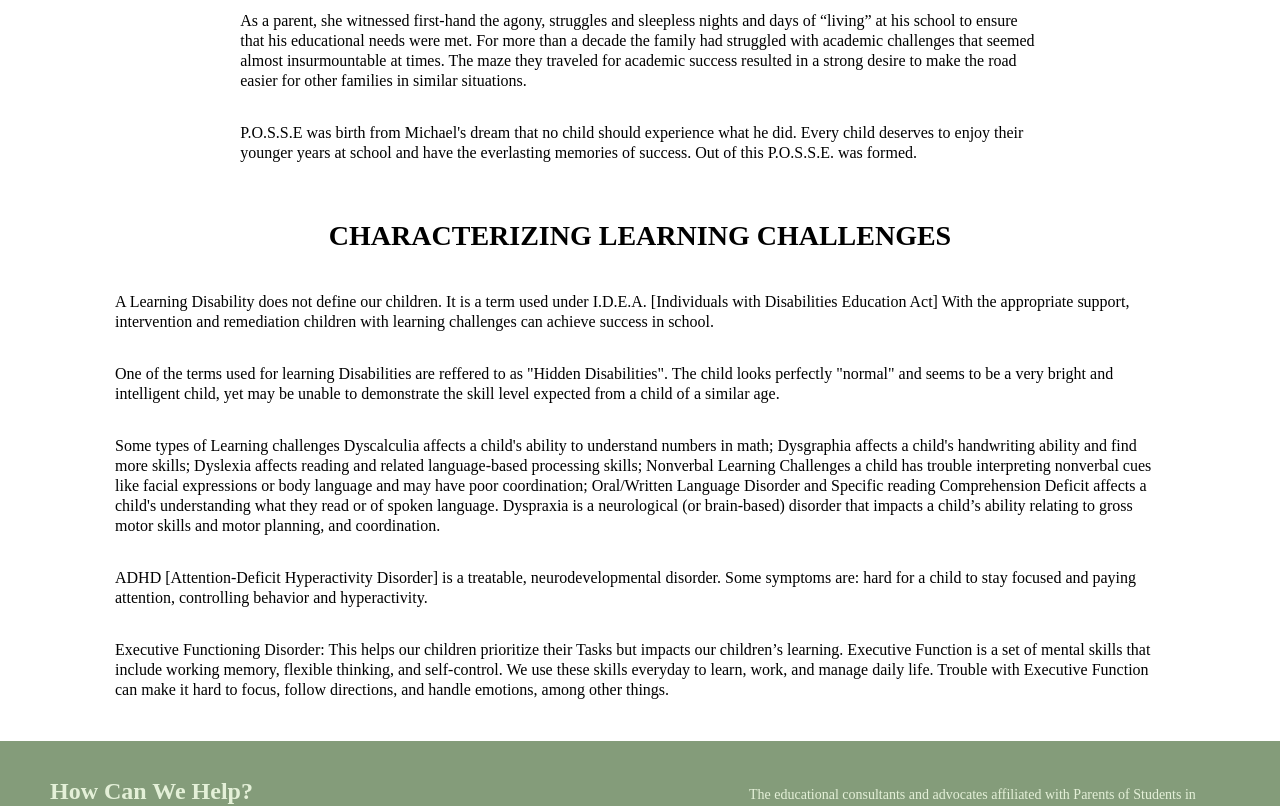
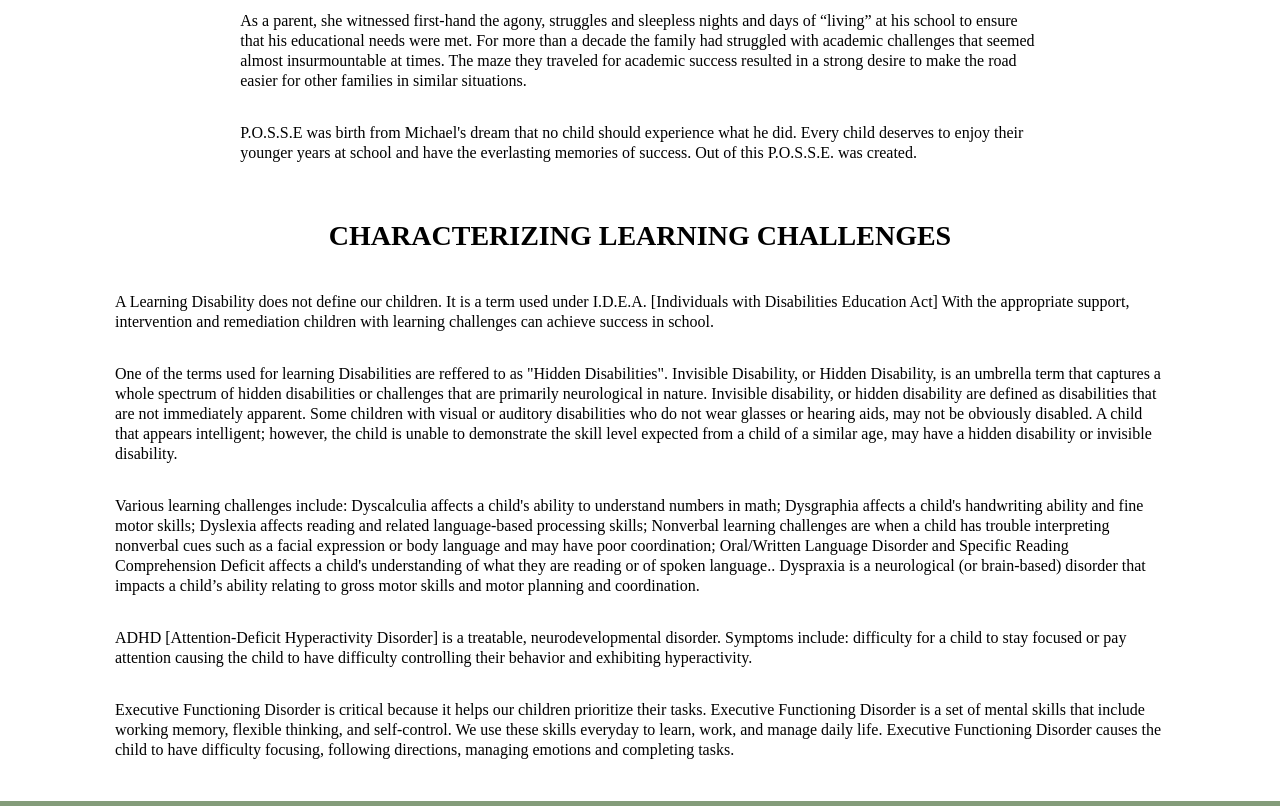
Before and after one commit to devNroses/p.o.s.s.e, a Nuxt app: page /history in a window 1280 px wide. Shown: the part 420-1226 px from the top of the page. Built offline with nearby package versions, Linux system fonts and the light colour scheme.

Commit message:
Client content changes

```diff
--- a/pages/history.vue
+++ b/pages/history.vue
@@ -5,7 +5,7 @@
       <div class="about-history-wrapper">
         <h2 class="pageTitle">History</h2>
         <p>
-          We are a 501 (c)(3) non-profit organization, P.O.S.S.E. began in 1998,
+          We are a 501 (c)(3) non-profit organization. P.O.S.S.E. began in 1998,
           when Marlena’s son, Michael, was diagnosed with a severe reading
           disability known as Dyseidetic, Dysphonetic Dyslexia. This is a
           learning challenge that affects children both visually and auditorily.
@@ -33,7 +33,7 @@
           P.O.S.S.E was birth from Michael's dream that no child should
           experience what he did. Every child deserves to enjoy their younger
           years at school and have the everlasting memories of success. Out of
-          this P.O.S.S.E. was formed.
+          this P.O.S.S.E. was created.
         </p>
       </div>
 
@@ -47,36 +47,44 @@
         </p>
         <p>
           One of the terms used for learning Disabilities are reffered to as
-          "Hidden Disabilities". The child looks perfectly "normal" and seems to
-          be a very bright and intelligent child, yet may be unable to
-          demonstrate the skill level expected from a child of a similar age.
+          "Hidden Disabilities". Invisible Disability, or Hidden Disability, is
+          an umbrella term that captures a whole spectrum of hidden disabilities
+          or challenges that are primarily neurological in nature. Invisible
+          disability, or hidden disability are defined as disabilities that are
+          not immediately apparent. Some children with visual or auditory
+          disabilities who do not wear glasses or hearing aids, may not be
+          obviously disabled. A child that appears intelligent; however, the
+          child is unable to demonstrate the skill level expected from a child
+          of a similar age, may have a hidden disability or invisible
+          disability.
         </p>
         <p>
-          Some types of Learning challenges Dyscalculia affects a child's
+          Various learning challenges include: Dyscalculia affects a child's
           ability to understand numbers in math; Dysgraphia affects a child's
-          handwriting ability and find more skills; Dyslexia affects reading and
-          related language-based processing skills; Nonverbal Learning
-          Challenges a child has trouble interpreting nonverbal cues like facial
-          expressions or body language and may have poor coordination;
-          Oral/Written Language Disorder and Specific reading Comprehension
-          Deficit affects a child's understanding what they read or of spoken
-          language. Dyspraxia is a neurological (or brain-based) disorder that
-          impacts a child’s ability relating to gross motor skills and motor
-          planning, and coordination.
+          handwriting ability and fine motor skills; Dyslexia affects reading
+          and related language-based processing skills; Nonverbal learning
+          challenges are when a child has trouble interpreting nonverbal cues
+          such as a facial expression or body language and may have poor
+          coordination; Oral/Written Language Disorder and Specific Reading
+          Comprehension Deficit affects a child's understanding of what they are
+          reading or of spoken language.. Dyspraxia is a neurological (or
+          brain-based) disorder that impacts a child’s ability relating to gross
+          motor skills and motor planning and coordination.
         </p>
         <p>
           ADHD [Attention-Deficit Hyperactivity Disorder] is a treatable,
-          neurodevelopmental disorder. Some symptoms are: hard for a child to
-          stay focused and paying attention, controlling behavior and
-          hyperactivity.
+          neurodevelopmental disorder. Symptoms include: difficulty for a child
+          to stay focused or pay attention causing the child to have difficulty
+          controlling their behavior and exhibiting hyperactivity.
         </p>
         <p>
-          Executive Functioning Disorder: This helps our children prioritize
-          their Tasks but impacts our children’s learning. Executive Function is
-          a set of mental skills that include working memory, flexible thinking,
+          Executive Functioning Disorder is critical because it helps our
+          children prioritize their tasks. Executive Functioning Disorder is a
+          set of mental skills that include working memory, flexible thinking,
           and self-control. We use these skills everyday to learn, work, and
-          manage daily life. Trouble with Executive Function can make it hard to
-          focus, follow directions, and handle emotions, among other things.
+          manage daily life. Executive Functioning Disorder causes the child to
+          have difficulty focusing, following directions, managing emotions and
+          completing tasks.
         </p>
       </div>
     </div>
--- a/pages/index.vue
+++ b/pages/index.vue
@@ -20,7 +20,7 @@
         </Slider>
       </div>
       <div class="landing-message">
-        <h1>Welcome Parents</h1>
+        <h1 class="pageTitle">Welcome Parents</h1>
         <p>
           Welcome to Parents of Students in Special Education, also known as
           P.O.S.S.E. We are here to assist you with your son or daughter’s
@@ -32,19 +32,19 @@
           Our vision is to reduce the drop out rate for children with learning
           challenges that attend our public schools. P.O.S.S.E. is focused on
           progressively moving the child forward consistent with their
-          educational grade level. The Mission of P.O.S.S.E. is to prevent a
+          educational grade level. The Mission of P.O.S.S.E. is to prevent the
           retention rate that creates a negative experience for a child that can
-          have a impact on them for life. [U.S.Department of Education
-          Statistical Report].
+          impact them for a lifetime. [U.S.Department of Education Statistical
+          Report].
         </p>
         <p>
-          P.O.S.S.E.’S Mission is to create educational opportunities for
-          children grades 3-12 with learning challenges by advocating for
+          P.O.S.S.E.’s Mission is to create educational opportunities for
+          children grades 1-12 with learning challenges by advocating for
           effective research-based learning programs that will promote the
-          success and dignity of our children. When children with disabilities
-          can realize their right to education, it will have a lifelong and
-          positive impact on their learning, achievement and employment
-          opportunities.
+          success and dignity of our children. When children with learning
+          challenges can realize their right to education, this will have a
+          lifelong and positive impact on their learning, achievement and
+          employment opportunities.
         </p>
         <p>
           P.O.S.S.E.’s hero is Helen Keller. She overcame the struggle of being
@@ -52,7 +52,7 @@
           and made changes in the world despite her disabilities.... Keller is
           the power of perseverance to overcome great obstacles. One of the
           Themes in her Book is
-          <b><u>“the Power of the Right Kind of Education.”</u></b>
+          <b>“<u>The Power of the Right Kind of Education</u>”.</b>
         </p>
         <p>
           P.O.S.S.E. is premised on the belief that the key to effective
--- a/pages/services.vue
+++ b/pages/services.vue
@@ -4,26 +4,31 @@
     <div class="services-wrapper">
       <div class="services-intro">
         <h2 class="pageTitle">
-          P.O.S.S.E. Services and Level Up
+          P.O.S.S.E. Services
         </h2>
       </div>
       <div class="levelUp-wrapper">
         <div class="levelUp-price">
-          <h3>Level I:Consultation Phase</h3>
+          <h3>Level I: Consultation Phase</h3>
           <h3>$75.00</h3>
         </div>
 
         <p>
           Conference with Parent(s) to discuss the overall performance of the
-          child and child’s educational background through their grade level so
-          P.O.S.S.E. can understand the child and understand their Learning
-          Challenges. Discuss how the child qualified i.e.”Eligibility” for
-          services. Discuss Parent’s role at their child’s IEP meeting; Discuss
-          what Parents should expect in an IEP Meeting; Who should attend their
+          child's educational background through their grade level so P.O.S.S.E.
+          can understand the child and understand their Learning Challenges.
+          Discuss how the child qualified i.e.”Eligibility” for services.
+          Discuss Parent’s role at their child’s IEP meeting; Discuss what
+          Parents should expect in an IEP Meeting; Who should attend their
           child’s IEP meeting with relation to their child’s teachers.
-          Anticipated/Expected Outcome: Parents become familiar and can begin to
-          understand the in depth process of their child’s educational needs and
-          begin to understand the IEP Process as it pertains to their child.
+        </p>
+        <h4>
+          Anticipated/Expected Outcome:
+        </h4>
+        <p>
+          Parents become familiar and can begin to understand the in depth
+          process of their child’s educational needs and begin to understand the
+          IEP Process as it pertains to their child.
         </p>
       </div>
 
@@ -43,10 +48,11 @@
           whether child is performing at grade level or below grade level.
           Review Present levels of Performance (PLOP). Determine any unique
           needs that the child may have that are not identified by the school or
-          on the IEP; Determine what services the school has employed to address
-          each need; what will the child be able to accomplish as a result of
-          the services. Review all IEP Goals and Objectives on the current IEP
-          and fomer IEPs; Advice of additional assessments for the child.
+          on the IEP; Determine what services the school has implemented to
+          address each need; what will the child be able to accomplish as a
+          result of the services. Review all IEP Goals and Objectives on the
+          current IEP and fomer IEPs; Advice of additional assessments for the
+          child.
         </p>
 
         <h4>
@@ -61,7 +67,7 @@
 
       <div class="levelUp-wrapper">
         <div class="levelUp-price">
-          <h3>Level III - P.O.S.S.E. Parent Notebook</h3>
+          <h3>Level III: P.O.S.S.E. Parent Notebook</h3>
           <h3>$1,075.00</h3>
         </div>
 
@@ -90,7 +96,7 @@
 
       <div class="levelUp-wrapper">
         <div class="levelUp-price">
-          <h3>Level IV</h3>
+          <h3>Level IV: Timeline Educational Records</h3>
           <h3>$2,500.00</h3>
         </div>
 
@@ -103,7 +109,10 @@
           Meetings for Parents to add as a Addendum to meeting notes; Review
           draft IEP with Parents and continue until final IEP is in place for
           the child. Assistance with Transitional services for child if
-          appropriate; Assistance with Extended School Year.
+          appropriate; Assistance with Extended School Year. Assistance with
+          preparing Transition Assessments for future preparation for getting a
+          job or college. Assistance with Transition Assessments is a step to
+          helping your child set goals in the future.
         </p>
 
         <h4>
@@ -240,9 +249,10 @@
     flex-direction: column;
     max-width: 1200px;
     justify-self: center;
-    margin: 0 auto 40px;
+    margin: 0 auto 20px;
 
     h4 {
+      margin-top: -5px;
       margin-bottom: -10px;
     }
   }
```
